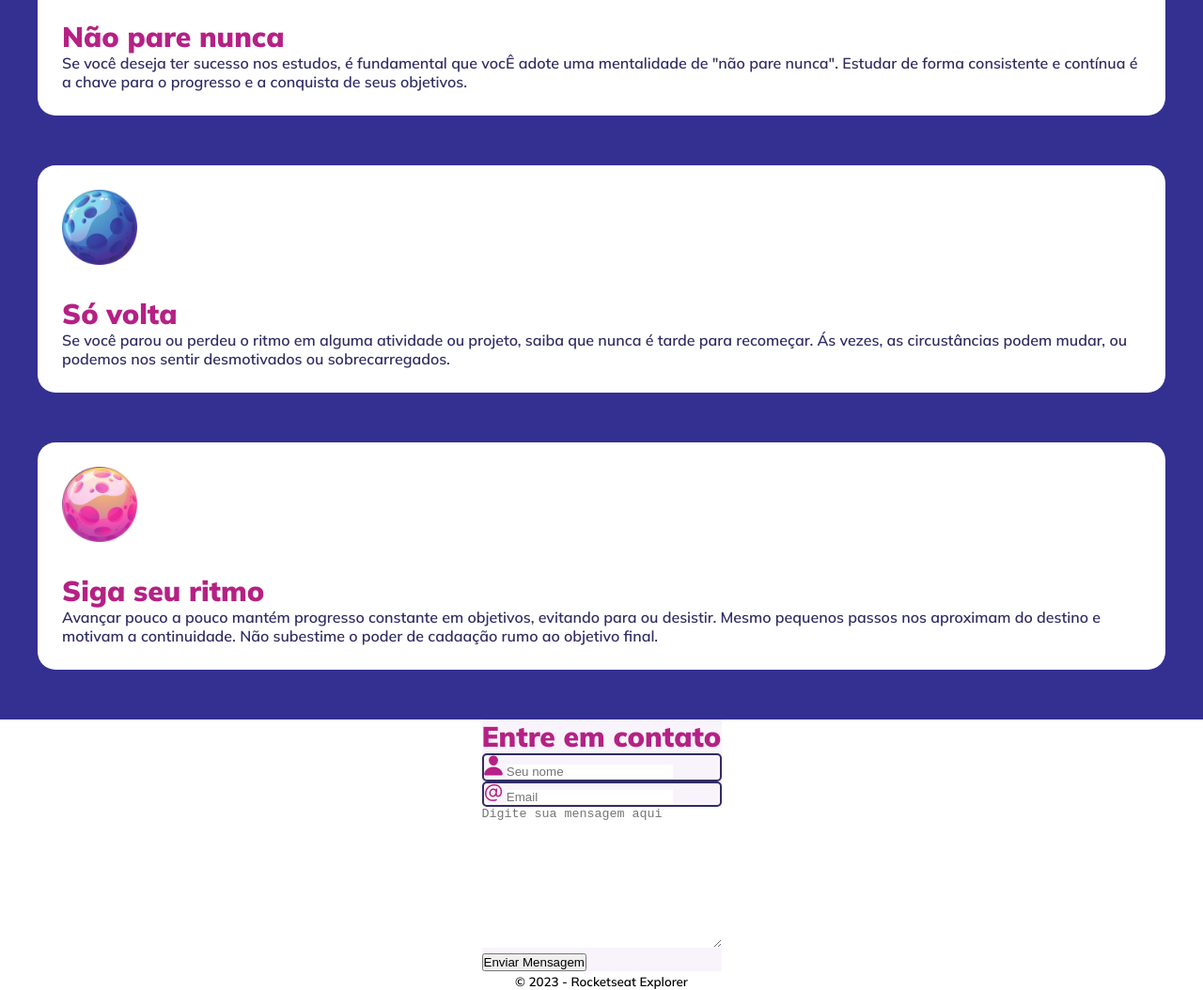
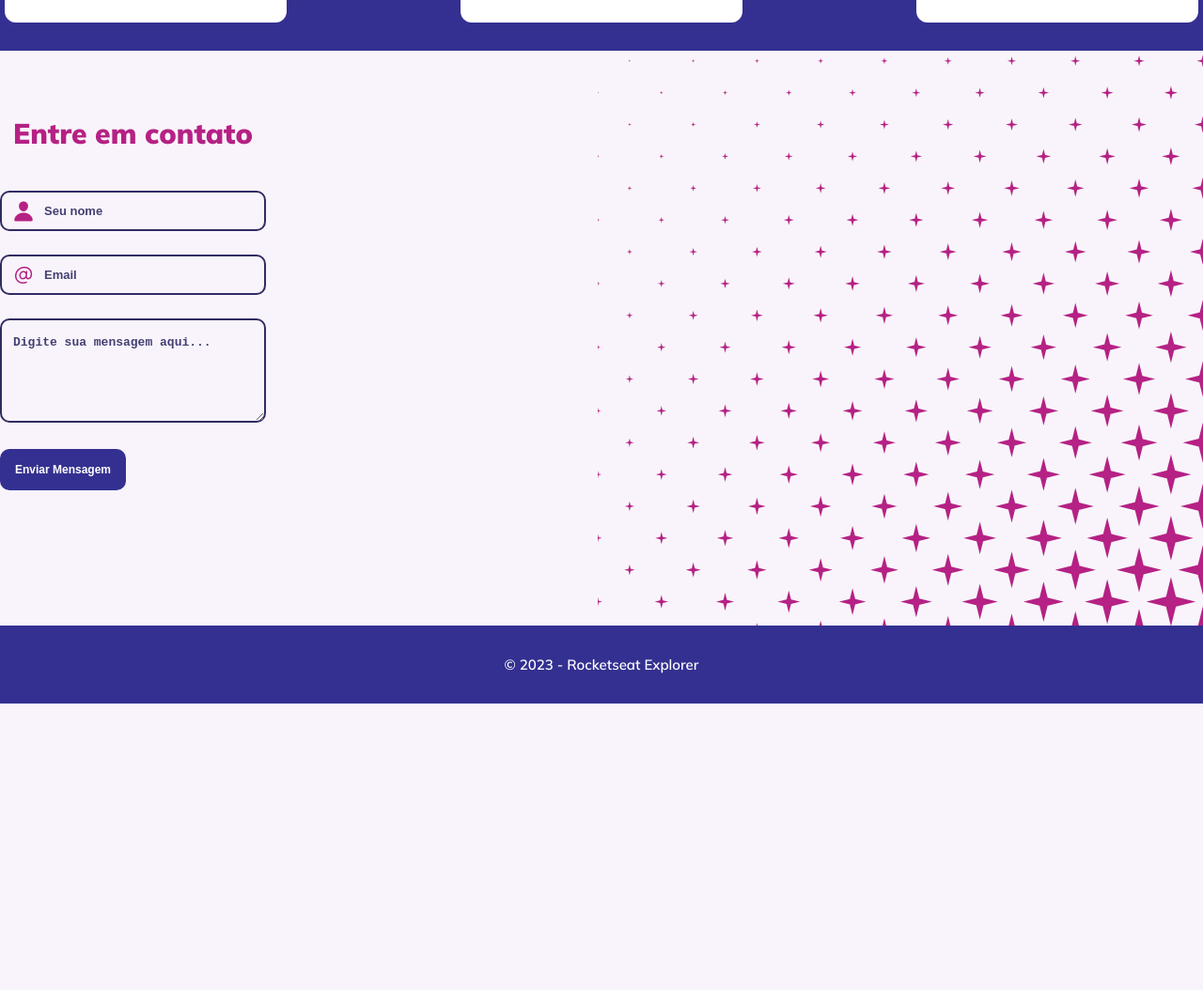
Before and after one commit to saulocatunda/Explorer, a plain HTML site: page stage4/intensive/explorerSemLimites/index.html in a window 1280 px wide. Shown: the part 840-1894 px from the top of the page at 94% size. After the commit the page ends 1589 px from the top, so only its background shows below. Drawn offline with Linux system fonts and the light colour scheme.

Commit message:
style-adjust

```diff
--- a/stage4/intensive/explorerSemLimites/index.html
+++ b/stage4/intensive/explorerSemLimites/index.html
@@ -13,20 +13,23 @@
   <body>
     <main>
       <section class="intro-section">
+        <div class="intro-section-1">
           <img
             id="astroImg"
             src="content/image 11970.png"
             alt="Astronauta no espaço"
           />
+        </div>
+        <div class="intro-section-2">
           <h1>Explore sem limites</h1>
           <p>Porque o aprendizado é contínuo</p>
           <a href="#content"
-
             ><img
               id="initialArrow"
               src="content/Group 24.png"
               alt="Seta para baixo"
           /></a>
+        </div>
       </section>
 
       <section class="content-section" id="content">
@@ -73,15 +76,27 @@
       </section>
 
       <section class="contact-section">
+        <div class="contact-section-1">
           <h1>Entre em contato</h1>
+          <div class="inputSection">
             <div class="userNameContact">
-          <img src="content/Vector.png" alt="icone de pessoa">
-          <input type="text" name="nameUser" id="nameUser" placeholder="Seu nome"/>
+              <img src="content/Vector.png" alt="icone de pessoa" />
+              <input
+                type="text"
+                name="nameUser"
+                id="nameUser"
+                placeholder="Seu nome"
+              />
               <label for="nameUser"></label>
             </div>
             <div class="userEmailContact">
-          <img src="content/Vector (1).png" alt="Icone de Email">
-          <input type="email" name="emailUser" id="emailUser" placeholder="Email"/>
+              <img src="content/Vector (1).png" alt="Icone de Email" />
+              <input
+                type="email"
+                name="emailUser"
+                id="emailUser"
+                placeholder="Email"
+              />
               <label for="emailUser"></label>
             </div>
             <div class="userMessageContact">
@@ -89,12 +104,19 @@
                 name="textUserMessage"
                 id="textUser"
                 cols="30"
-            rows="10"
-            placeholder="Digite sua mensagem aqui"
+                rows="5"
+                placeholder="Digite sua mensagem aqui..."
               ></textarea>
             </div>
+          </div>
+
           <div class="buttonSubmit">
             <button type="submit">Enviar Mensagem</button>
+          </div>
+        </div>
+
+        <div class="contact-section-2 hide">
+          <img src="content/image 11976.png" alt="" />
         </div>
       </section>
 
--- a/stage4/intensive/explorerSemLimites/style.css
+++ b/stage4/intensive/explorerSemLimites/style.css
@@ -16,6 +16,7 @@
 body {
   font-size: 1.6rem;
   font-family: 'Mulish', sans-serif;
+  background-color: var(--background-color);
 }
 
 body #initialArrow {
@@ -29,7 +30,7 @@ body #astroImg {
 body .moonImg {
   width: 8rem;
   height: 8rem;
-  margin-bottom: 3rem;
+  margin-bottom: 1rem;
 }
 
 body h1 {
@@ -37,6 +38,7 @@ body h1 {
   font-weight: 900;
   font-size: 3rem;
   line-height: 3.6rem;
+  text-align: center;
 }
 
 body p {
@@ -52,13 +54,19 @@ body main {
   justify-content: center;
   align-items: center;
   margin: 0 auto;
+  width: 100vw;
 }
 
 main section.intro-section {
-  background-color: var(--background-color);
   justify-content: center;
   align-items: center;
   display: flex;
+  flex-direction: column;
+}
+
+main section.intro-section .intro-section-2 {
+  display: flex;
+  align-items: center;
   flex-direction: column;
 }
 
@@ -74,12 +82,14 @@ main section.content-section article {
   background-color: var(--backgruond-color-card);
   margin: 5rem 4rem;
   padding: 2.6rem;
-  border-radius: 1.2em;
+  border-radius: 1.2rem;
   margin: 5.3rem 4rem;
+
 }
 
-main section.contact-section {
-  background-color: var(--background-color);
+main section.content-section article h1 {
+  margin-bottom: 1rem;
+  text-align: start;
 }
 
 main section.contact-section input,
@@ -87,10 +97,128 @@ main section.contact-section textarea {
   border: none;
 }
 
-main section .userNameContact, main section .userEmailContact {
-  border: .2rem var(--textColor2) solid;
-  border-radius: .5rem;
+main section.contact-section h1 {
+  margin-top: 7rem;
 }
 
+main section .userNameContact,
 main section .userEmailContact {
+  border: 0.2rem var(--textColor2) solid;
+  border-radius: 1rem;
+  display: flex;
+  align-items: center;
+  justify-content: flex-start;
+  padding: 0 0 0 1.3rem;
 }
+
+main .inputSection {
+  margin-top: 4.3rem;
+  display: flex;
+  flex-direction: column;
+  gap: 2.5rem;
+}
+
+main section input::placeholder,
+main section textarea::placeholder {
+  font-weight: 600;
+  font-size: 1.3rem;
+  line-height: 1.6rem;
+  color: var(--textColor2);
+  opacity: 0.9;
+}
+
+main section .userNameContact input,
+main section .userEmailContact input {
+  margin: 1.2rem auto 1.2rem 1.2rem;
+  background-color: var(--background-color);
+}
+
+main section #textUser {
+  border: 0.2rem var(--textColor2) solid;
+  border-radius: 1rem;
+}
+
+main section textarea {
+  padding: 1.6rem 1.2rem;
+  background-color: var(--background-color);
+}
+
+main section.contact-section .buttonSubmit button {
+  color: white;
+  padding: 1rem 1.6rem;
+  background-color: var(--background-color-Dark);
+  border: none;
+  border-radius: 1rem;
+  font-size: 1.2rem;
+  font-weight: 700;
+  line-height: 2.4rem;
+  text-align: center;
+  margin: 2.4rem 0 7rem;
+}
+
+main footer {
+  display: flex;
+  align-items: center;
+  justify-content: center;
+  background-color: var(--background-color-Dark);
+  width: 100vw;
+}
+
+main footer small {
+  color: white;
+  font-size: 1.5rem;
+  text-align: center;
+  font-weight: 600;
+  margin: 3.2rem auto;
+}
+
+.hide {
+  opacity: 0;
+  display: none;
+}
+@media (min-width: 700px) {
+  main section.intro-section {
+    display: flex;
+    flex-direction: row-reverse;
+    justify-content: space-around;
+    width: 100vw;
+  }
+
+  main section.intro-section .intro-section-2 {
+    display: flex;
+    align-items: center;
+  }
+
+  main section.content-section {
+    display: flex;
+    justify-content: space-between;
+    width: 100vw;
+  }
+
+  main section.content-section article {
+    width: 30rem;
+    height: 45rem;
+    margin: 3rem .5rem;
+  }
+
+  main section.contact-section{
+    display: flex;
+    justify-content: space-between;
+    width: 100vw;
+  }
+
+  main section.contact-section-1 {
+    display: flex;
+    margin: 0 auto;
+  }
+
+  main section.contact-section-2 img{
+    object-fit: cover;
+  }
+
+  .hide {
+    opacity: 1;
+    display: flex;
+  }
+
+}
```
Also changed, not shown: stage4/intensive/explorerSemLimites/content/image 11976.png (added). Lines whose indentation alone changed are shown as unchanged.
